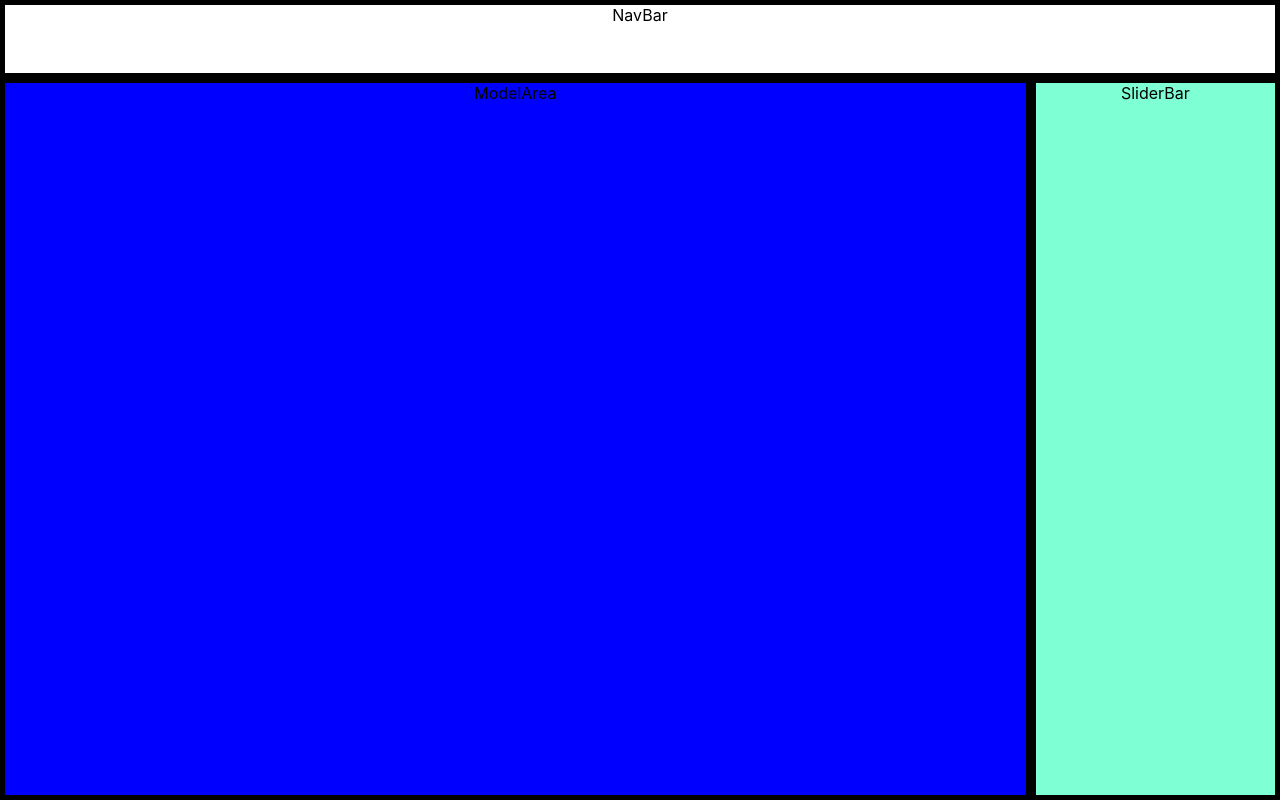
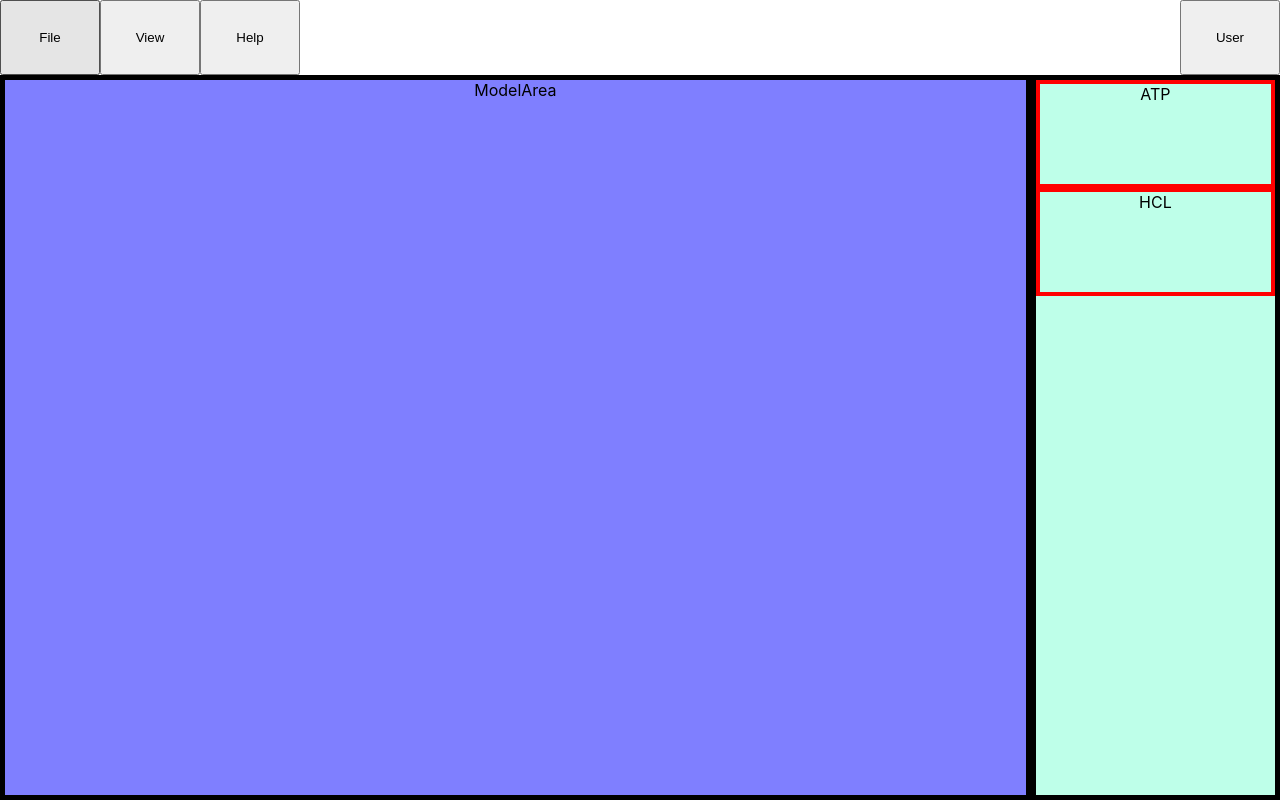
Before and after one commit to cstainsby/BioPathBackup, a React (Create React App) app in the folder frontend/: page / in a window 1280 px wide. Built offline with nearby package versions, Linux system fonts and the light colour scheme.

Commit message:
basic framework done

```diff
--- a/frontend/src/components/ModelArea.css
+++ b/frontend/src/components/ModelArea.css
@@ -1,4 +1,4 @@
 .ModelArea {
-    border: 5px solid rgb(0, 0, 0);
-    background-color: blue;
+  border: 5px solid rgb(0, 0, 0);
+  background-color: rgba(0, 0, 255, 0.5);
 }
--- a/frontend/src/components/NavBar.css
+++ b/frontend/src/components/NavBar.css
@@ -1,5 +1,37 @@
 .NavBar {
-    border: 5px solid rgb(0, 0, 0);
-    width: inherit;
-    height: 75px;
+  width: inherit;
+  height: 75px;
 }
+
+ul {
+  list-style-type: none;
+  margin: 0;
+  padding: 0;
+  overflow: hidden;
+  height: inherit;
+}
+
+li {
+  height: inherit;
+}
+
+.left {
+  float: left;
+}
+
+.right {
+  float: right;
+}
+
+.left li {
+  float: left;
+}
+
+.right li {
+  float: right;
+}
+
+li button {
+  height: inherit;
+  width: 100px;
+}
--- a/frontend/src/components/NavBar.js
+++ b/frontend/src/components/NavBar.js
@@ -4,7 +4,16 @@ import './NavBar.css';
 export default class NavBar extends Component {
   render() {
     return (
-      <div className='NavBar'>NavBar</div>
+      <div className='NavBar'>
+        <ul className='left'>
+          <li><button>File</button></li>
+          <li><button>View</button></li>
+          <li><button>Help</button></li>
+        </ul>
+        <ul className='right'>
+          <li><button>User</button></li>
+        </ul>
+      </div>
     )
   }
 }
--- /dev/null
+++ b/frontend/src/components/Slider.css
@@ -0,0 +1,4 @@
+.Slider {
+  height: 100px;
+  border: 4px solid red;
+}
--- /dev/null
+++ b/frontend/src/components/Slider.js
@@ -0,0 +1,12 @@
+import React, { Component } from 'react'
+import './Slider.css'
+
+export default class Slider extends Component {
+  render() {
+    return (
+      <div className='Slider'>
+        {this.props.title}
+      </div>
+    )
+  }
+}
--- a/frontend/src/components/SliderBar.css
+++ b/frontend/src/components/SliderBar.css
@@ -1,5 +1,5 @@
 .SliderBar {
-    border: 5px solid rgb(0, 0, 0);
-    background-color: aquamarine;
-    width: 300px;
+  border: 5px solid rgba(0, 0, 0);
+  background-color: rgba(127, 255, 212,0.5);
+  width: 300px;
 }
--- a/frontend/src/components/SliderBar.js
+++ b/frontend/src/components/SliderBar.js
@@ -1,10 +1,16 @@
 import React, { Component } from 'react'
 import './SliderBar.css'
+import Slider from './Slider.js'
 
 export default class SliderBar extends Component {
   render() {
     return (
-      <div className='SliderBar'>SliderBar</div>
+      <div className='SliderBar'>
+        <ul>
+          <li><Slider title={"ATP"}/></li>
+          <li><Slider title={"HCL"}/></li>
+        </ul>
+      </div>
     )
   }
 }
```
Also changed, not shown: frontend/src/views/PathwayView.css (indentation only).
